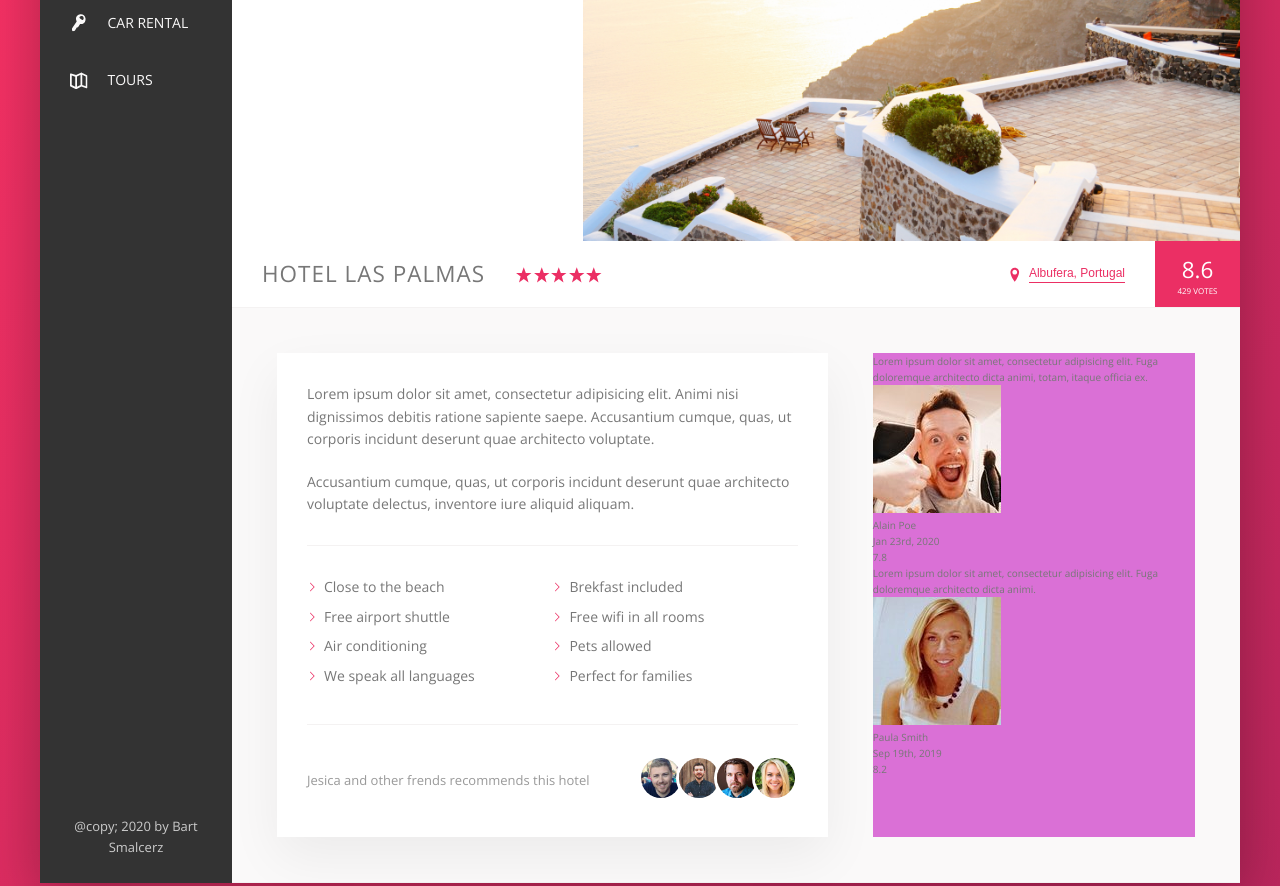
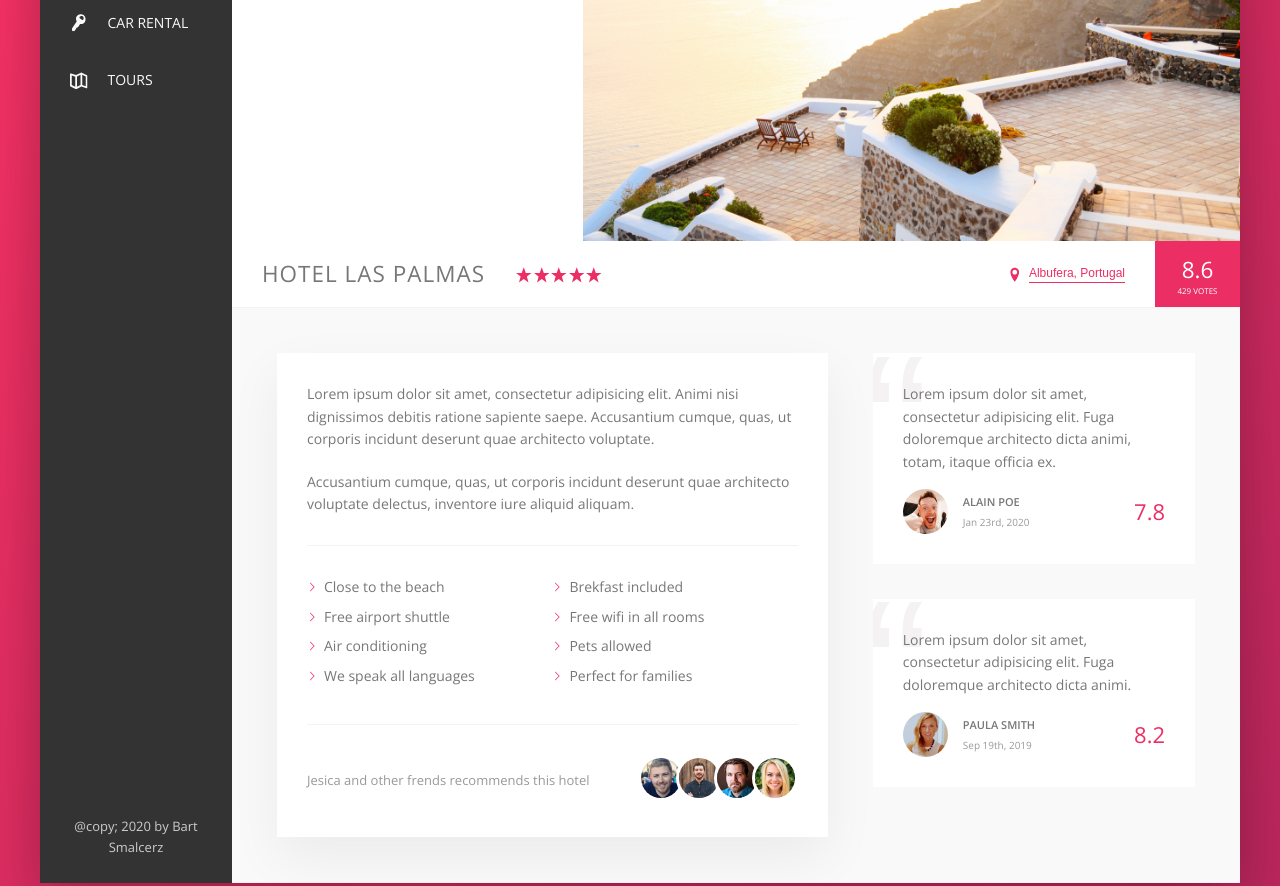
Before and after one commit to Naval63/Trello, a website: page src/index.html in a window 1280 px wide. Shown: the part 303-1189 px from the top of the page. Drawn offline with nearby package versions, Linux system fonts and the light colour scheme; files that its build step writes are made by us from their sources.

Commit message:
styled section reviews

```diff
--- a/src/scss/_detail.scss
+++ b/src/scss/_detail.scss
@@ -1,6 +1,7 @@
 .detail {
     display: flex;
     padding: 4.5rem;
+    font-size: 1.4rem;
     background-color: var(--color-grey-light-1);
     border-bottom: var(--line);
 }
@@ -9,13 +10,11 @@
     flex: 0 0 60%;
     padding: 3rem;
     margin-right: 4.5rem;
-    font-size: 1.4rem;
     background-color: var(--color-light);
     box-shadow: var(--shadow-lihgt);
 }
 
 .user-reviews {
-    background-color: orchid;
     flex: 1;
 
 }
--- a/src/scss/_hotel-view.scss
+++ b/src/scss/_hotel-view.scss
@@ -181,3 +181,65 @@
         }
     }
 }
+
+// reviews
+.review {
+    background-color: var(--color-light);
+    box-shadow: var(--shadow-light);
+    padding: 3rem;
+    margin-bottom: 3.5rem;
+    position: relative;
+    overflow: hidden;
+
+    &__text {
+        margin-bottom: 1.6rem;
+        position: relative;
+        z-index: 10;
+    }
+
+    &__user {
+        display: flex;
+        align-items: center;
+    }
+
+    &__photo {
+        height: 4.5rem;
+        width: 4.5rem;
+        border-radius: 50%;
+        margin-right: 1.5rem;
+    }
+
+    &__user-box {
+        margin-right: auto;
+    }
+
+    &__user-name {
+        font-size: 1.1rem;
+        font-weight: 600;
+        text-transform: uppercase;
+        margin-bottom: .4rem;
+    }
+
+    &__user-date {
+        font-size: 1rem;
+        color: var(--color-grey-dark-3);
+    }
+
+    &__rating {
+        color: var(--color-primary);
+        font-size: 2.2rem;
+        font-weight: 300;
+    }
+
+    &::before {
+        content: "\201C";
+        position: absolute;
+        top: -2.75rem;
+        left: -1rem;
+        line-height: 1;
+        font-size: 20rem;
+        color: var(--color-grey-light-2);
+        font-family: sans-serif;
+        z-index: 1;
+    }
+}
```
